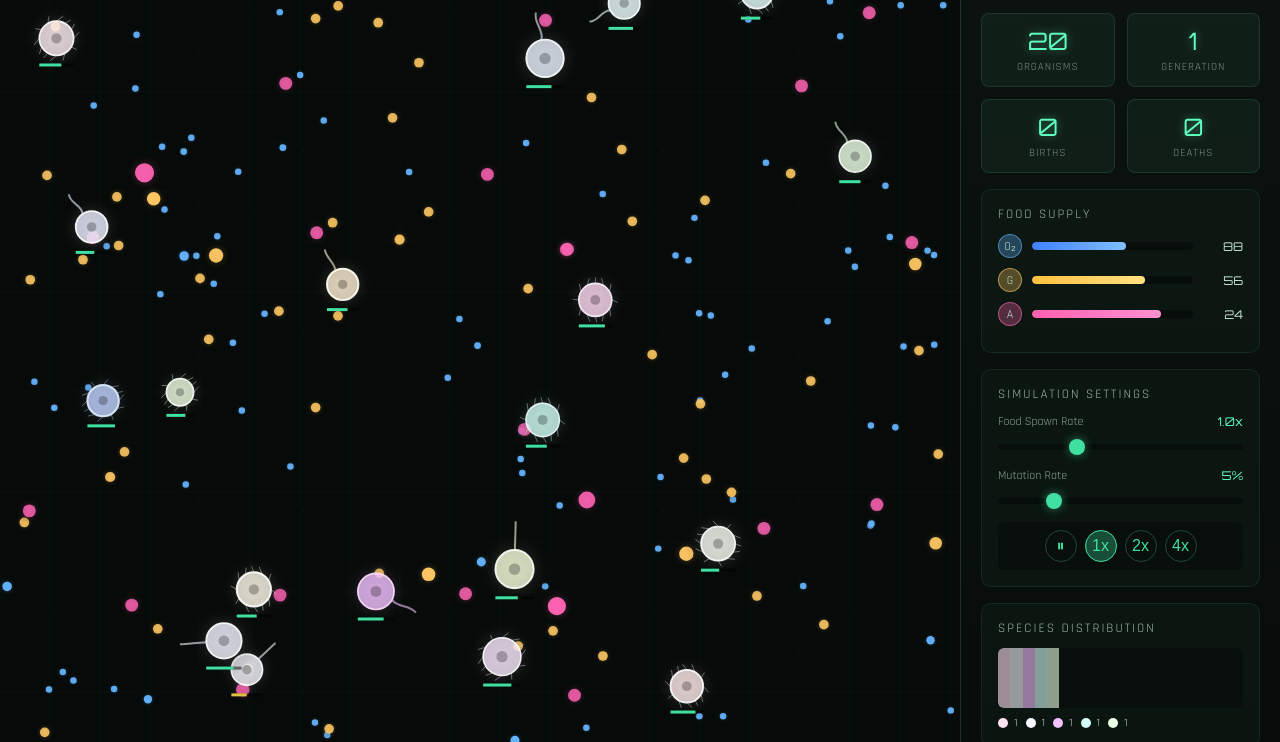
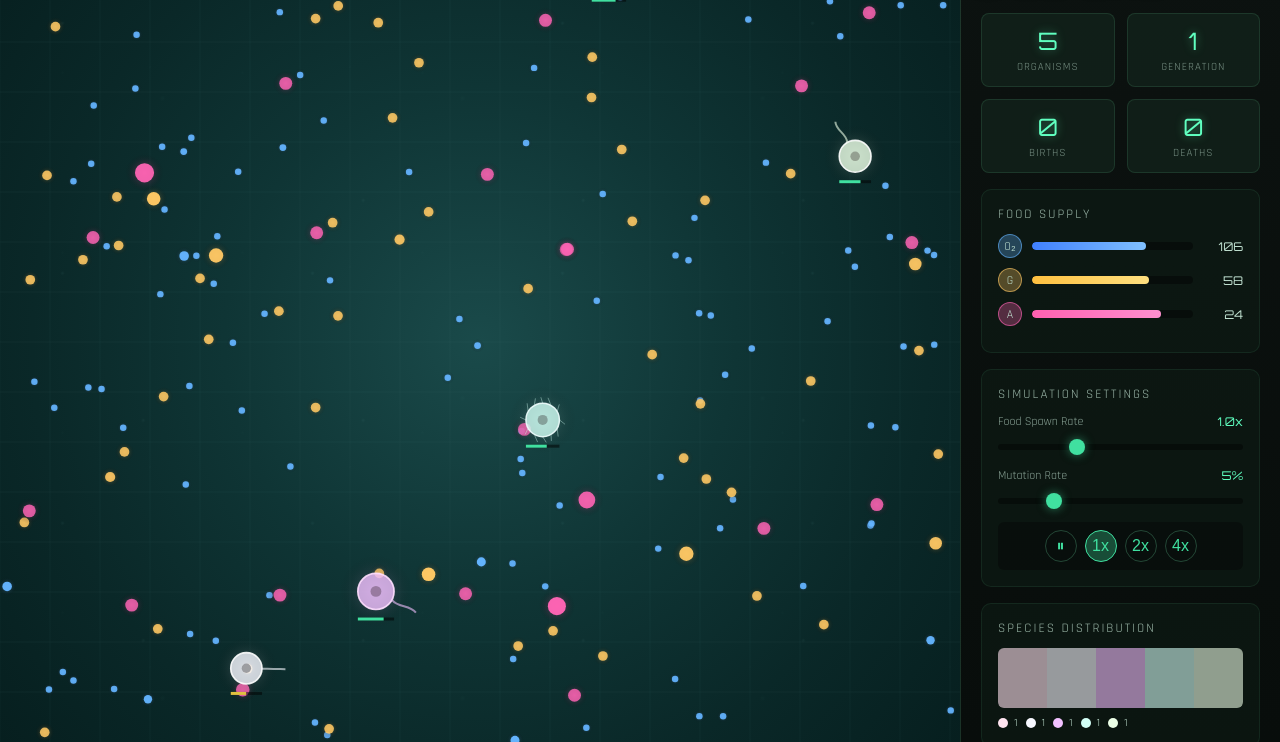
Before and after one commit to chris-redfield/life-of-game, a plain HTML site: page index.html in a window 1280 px wide. Shown: the part 58-800 px from the top of the page. Drawn offline with Linux system fonts and the light colour scheme; animation ran at ten frames a second.

Commit message:
improve background, reduce starting cells

```diff
--- a/index.html
+++ b/index.html
@@ -3,7 +3,7 @@
 <head>
     <meta charset="UTF-8">
     <meta name="viewport" content="width=device-width, initial-scale=1.0">
-    <title>Primordial Soup - Life Simulation</title>
+    <title>Life of Game - Biology Simulation</title>
     <link href="https://fonts.googleapis.com/css2?family=Orbitron:wght@400;700&family=Rajdhani:wght@300;400;500&display=swap" rel="stylesheet">
     <style>
         * {
@@ -29,7 +29,7 @@
         .simulation-area {
             flex: 1;
             position: relative;
-            background: radial-gradient(ellipse at center, #0d1a15 0%, #060a08 70%, #020303 100%);
+            background: radial-gradient(ellipse at center, #1a4a4a 0%, #0f3535 40%, #0a2828 70%, #061e1e 100%);
         }
 
         #canvas {
@@ -47,12 +47,13 @@
             bottom: 0;
             pointer-events: none;
             background-image:
-                radial-gradient(1px 1px at 20% 30%, rgba(100, 200, 150, 0.15), transparent),
-                radial-gradient(1px 1px at 40% 70%, rgba(80, 180, 120, 0.1), transparent),
-                radial-gradient(1px 1px at 60% 20%, rgba(120, 220, 180, 0.12), transparent),
-                radial-gradient(1px 1px at 80% 60%, rgba(90, 190, 140, 0.08), transparent);
-            background-size: 200px 200px, 150px 150px, 180px 180px, 160px 160px;
-            animation: drift 60s linear infinite;
+                radial-gradient(2px 2px at 20% 30%, rgba(120, 200, 200, 0.08), transparent),
+                radial-gradient(1px 1px at 40% 70%, rgba(100, 180, 170, 0.06), transparent),
+                radial-gradient(2px 2px at 60% 20%, rgba(140, 210, 200, 0.07), transparent),
+                radial-gradient(1px 1px at 80% 60%, rgba(90, 170, 160, 0.05), transparent),
+                radial-gradient(3px 3px at 50% 50%, rgba(80, 160, 150, 0.04), transparent);
+            background-size: 250px 250px, 180px 180px, 220px 220px, 200px 200px, 300px 300px;
+            animation: drift 80s linear infinite;
         }
 
         @keyframes drift {
@@ -405,7 +406,7 @@
         </div>
 
         <div class="side-panel">
-            <h1 class="panel-title">Primordial Soup</h1>
+            <h1 class="panel-title">Life of Game</h1>
 
             <div class="stats-grid">
                 <div class="stat-box">
@@ -502,7 +503,7 @@
 
     <script>
         // ============================================
-        // PRIMORDIAL SOUP - BIOLOGY SIMULATION
+        // LIFE OF GAME - BIOLOGY SIMULATION
         // ============================================
 
         const canvas = document.getElementById('canvas');
@@ -1070,7 +1071,7 @@
 
         function init() {
             // Create initial organisms
-            for (let i = 0; i < 20; i++) {
+            for (let i = 0; i < 5; i++) {
                 organisms.push(new Organism(
                     Math.random() * canvas.width,
                     Math.random() * canvas.height
@@ -1170,12 +1171,20 @@
         }
 
         function render() {
-            // Clear
-            ctx.fillStyle = '#060a08';
+            // Clear with lake-like gradient
+            const gradient = ctx.createRadialGradient(
+                canvas.width / 2, canvas.height / 2, 0,
+                canvas.width / 2, canvas.height / 2, Math.max(canvas.width, canvas.height) / 1.5
+            );
+            gradient.addColorStop(0, '#1a4a4a');
+            gradient.addColorStop(0.4, '#0f3535');
+            gradient.addColorStop(0.7, '#0a2828');
+            gradient.addColorStop(1, '#061e1e');
+            ctx.fillStyle = gradient;
             ctx.fillRect(0, 0, canvas.width, canvas.height);
 
             // Draw subtle grid
-            ctx.strokeStyle = 'rgba(40, 80, 60, 0.1)';
+            ctx.strokeStyle = 'rgba(80, 140, 130, 0.08)';
             ctx.lineWidth = 1;
             const gridSize = 50;
             for (let x = 0; x < canvas.width; x += gridSize) {
```
